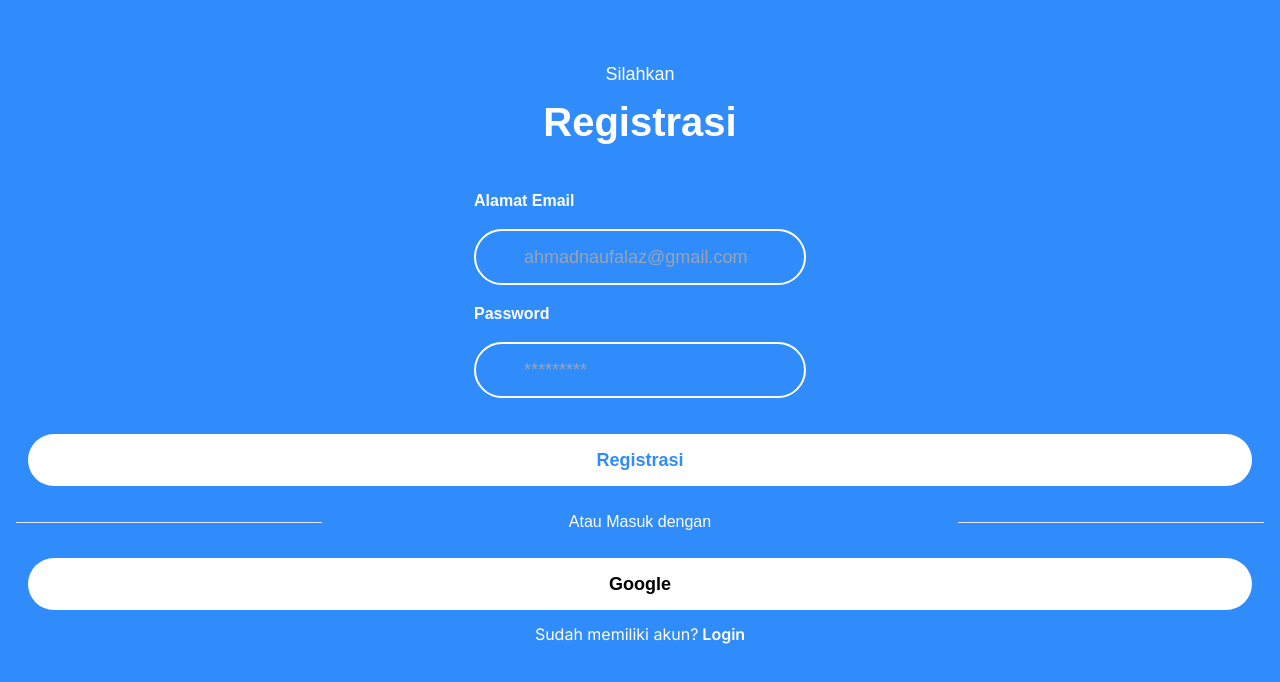
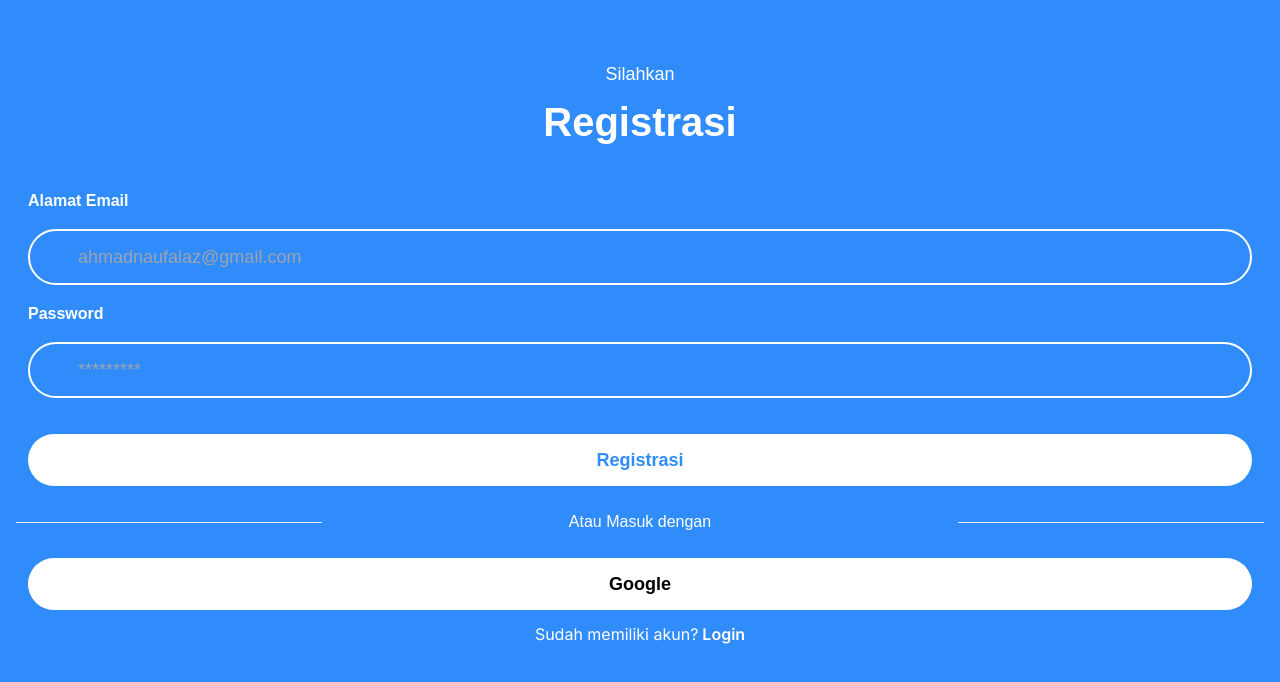
Before and after one commit to anggadiki/Slicing-bank-sampah, a Next.js app: page /auth/register in a window 1280 px wide. Shown: the top 682 px of the page. Built offline with nearby package versions, Linux system fonts and the light colour scheme.

Commit message:
refacto code responsive mobile device

```diff
--- a/src/components/molekul/input/index.tsx
+++ b/src/components/molekul/input/index.tsx
@@ -5,7 +5,7 @@ const Input = (props: any) => {
       <input
         type={type}
         placeholder={placeholder}
-        className="font-mulis text-lg px-12 rounded-full bg-transparent border-2 border-white py-3"
+        className=" w-full font-mulis text-lg px-12 rounded-full bg-transparent border-2 border-white py-3"
       />{" "}
     </div>
   );
--- a/src/components/molekul/label/index.tsx
+++ b/src/components/molekul/label/index.tsx
@@ -2,7 +2,7 @@ const Label = (props: any) => {
   const { children, className } = props;
   return (
     <div className={className}>
-      <label htmlFor="" className="font-mulis text-base font-bold">
+      <label htmlFor="" className="w-full font-mulis text-base font-bold">
         {children}
       </label>
     </div>
--- a/src/components/organisme/formAuth/index.tsx
+++ b/src/components/organisme/formAuth/index.tsx
@@ -3,19 +3,21 @@ import Label from "@/components/molekul/label";
 
 const Form = () => {
   return (
-    <div className="flex w-full">
-      <div className="">
-        <form action="" className=" flex flex-col text-white">
-          <Label>Alamat Email</Label>
-          <Input
-            className="py-4"
-            placeholder="ahmadnaufalaz@gmail.com"
-            type="email"
-          />
-          <Label>Password</Label>
-          <Input className="py-4" placeholder="*********" type="password" />
-        </form>
-      </div>
+    <div className="w-full">
+      <form action="" className=" w-full flex flex-col  text-white">
+        <Label className=" px-6">Alamat Email</Label>
+        <Input
+          className="py-4 w-full px-6"
+          placeholder="ahmadnaufalaz@gmail.com"
+          type="email"
+        />
+        <Label className=" px-6">Password</Label>
+        <Input
+          className="py-4 w-full px-6"
+          placeholder="*********"
+          type="password"
+        />
+      </form>
     </div>
   );
 };
--- a/src/components/organisme/orderContent/index.tsx
+++ b/src/components/organisme/orderContent/index.tsx
@@ -12,7 +12,7 @@ const OrderContent = () => {
       <div className=" w-full px-4 ">
         <div className=" flex pt-3">
           <div className=" w-full">
-            <div className=" flex justify-center">
+            <div className="flex justify-center">
               <Image
                 src={"/card.png"}
                 alt={"logo"}
@@ -24,7 +24,7 @@ const OrderContent = () => {
           </div>
         </div>
       </div>
-      <div className=" w-full">
+      <div className=" w-full relative">
         <div className=" flex bg-white rounded-t-[3rem] font-mulis">
           <div className=" pt-12 px-5 w-full">
             <p className=" text-[#143966] font-bold text-3xl">
@@ -56,15 +56,15 @@ const OrderContent = () => {
                 </button>
               </div>
             </div>
-            <div className=" w-full pt-7 text-[#143966]">
+            <div className=" w-full pt-7 text-[#143966] pb-40">
               <p className=" font-bold text-base">Deskripsi</p>
               <p className=" text-justify text-sm pt-1">
                 Vas bunga yang tidak mudah rusak. Sangat cocok bagi anda yang
                 menyukai berbagai jenis tanaman. Semua tanaman akan terlihat
-                menarik dengan Vas Bunga Aesthetic ini
+                menarik dengan Vas Bunga Aesthetic ini.
               </p>
             </div>
-            <div className=" w-full">
+            <div className=" w-full absolute bottom-0 left-0 px-5">
               <div className=" flex justify-between py-4 items-center">
                 <div className=" w-12 h-12 bg-[#C2DCFB] rounded-full flex justify-center items-center">
                   <Image
--- a/src/components/template/contentInformasi/index.tsx
+++ b/src/components/template/contentInformasi/index.tsx
@@ -3,7 +3,9 @@ import EdukasiContent from "@/components/organisme/edukasiContent";
 const ContentInformasi = () => {
   return (
     <>
-      <EdukasiContent />
+      <div className=" pb-24">
+        <EdukasiContent />
+      </div>
     </>
   );
 };
--- a/src/components/template/login/index.tsx
+++ b/src/components/template/login/index.tsx
@@ -9,7 +9,7 @@ const Login = () => {
       <div className="w-full flex flex-col pt-10">
         <Title>Login</Title>
       </div>
-      <div className="">
+      <div className=" w-full">
         <Form />
       </div>
       <Link
--- a/src/components/template/register/index.tsx
+++ b/src/components/template/register/index.tsx
@@ -9,7 +9,7 @@ const Register = () => {
       <div className="w-full flex flex-col pt-10">
         <Title>Registrasi</Title>
       </div>
-      <div className="">
+      <div className=" w-full">
         <Form />
       </div>
       <Link
--- a/src/views/BankSampahView/index.tsx
+++ b/src/views/BankSampahView/index.tsx
@@ -5,6 +5,7 @@ import BankContent from "@/components/organisme/bankContent";
 
 const BankSampahView = () => {
   return (
+    <>
       <div
         className=" w-full min-h-screen h-screen"
         style={{ backgroundImage: `url(/Map.png)` }}
@@ -13,9 +14,10 @@ const BankSampahView = () => {
           <Nav src={"/map.svg"}>Bank Sampah</Nav>
           <Seacrh />
           <BankContent />
-        <ButtonBar />
         </div>
       </div>
+      <ButtonBar />
+    </>
   );
 };
 
```
Also changed, not shown: src/views/DashboardView/index.tsx (+7 -5 lines), src/views/EdukasiView/index.tsx (+7 -5 lines), src/views/ProfileViews/index.tsx (+6 -4 lines), src/views/ShopView/index.tsx (+8 -6 lines). Lines whose indentation alone changed are shown as unchanged.
